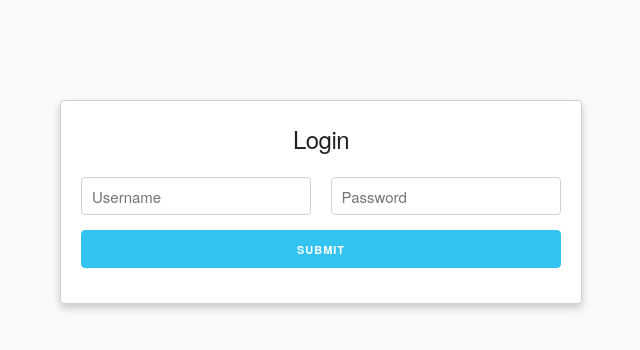
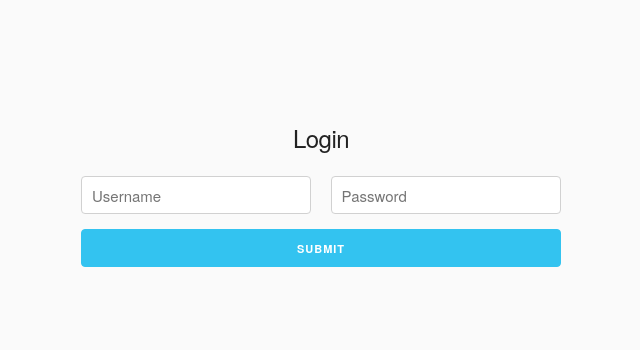
Before and after one commit to palmelund/project-fall, a plain HTML site: page control_panel/login.html in a window 1280 px wide. Shown: the whole page, without its empty margins (319-959 px from the left). Drawn offline with Linux system fonts and the light colour scheme.

Commit message:
Control panel
Cleaned up in admin and login views.
Cleaned up in style.css.

```diff
--- a/control_panel/css/style.css
+++ b/control_panel/css/style.css
@@ -70,7 +70,6 @@ td:last-child {
 }
 
 .login {
-    background-color: white;
     margin: auto;
     margin-top: 100px;
     width: 50%;
--- a/control_panel/login.html
+++ b/control_panel/login.html
@@ -10,8 +10,7 @@
 </head>
 <body>
 <div class="container">
-    <div class="twelve columns">
-        <form class="login box" action="" method="post">
+    <form class="login" action="" method="post">
         <h5 style="text-align: center">Login</h5>
         <div class="row">
             <div class="six columns">
@@ -25,6 +24,5 @@
     </form>
     </div>
 </div>
-</div>
 </body>
 </html>
```
Also changed, not shown: control_panel/admin.html (+1 -1 lines). Lines whose indentation alone changed are shown as unchanged.
